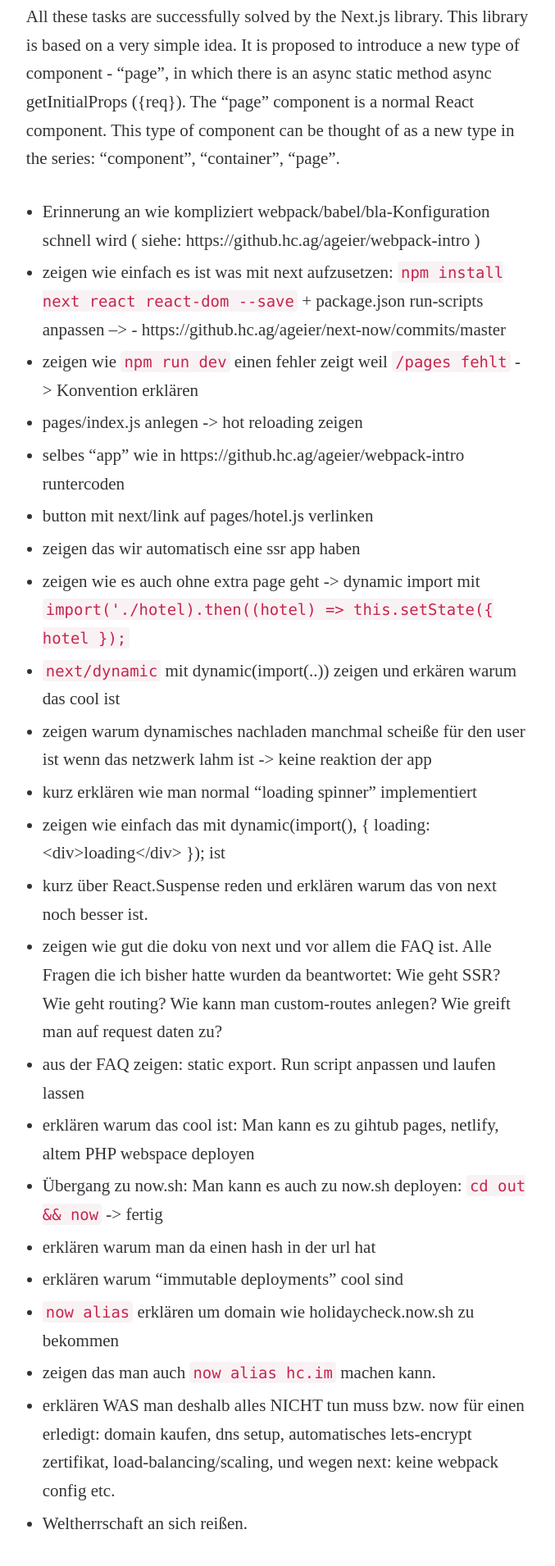
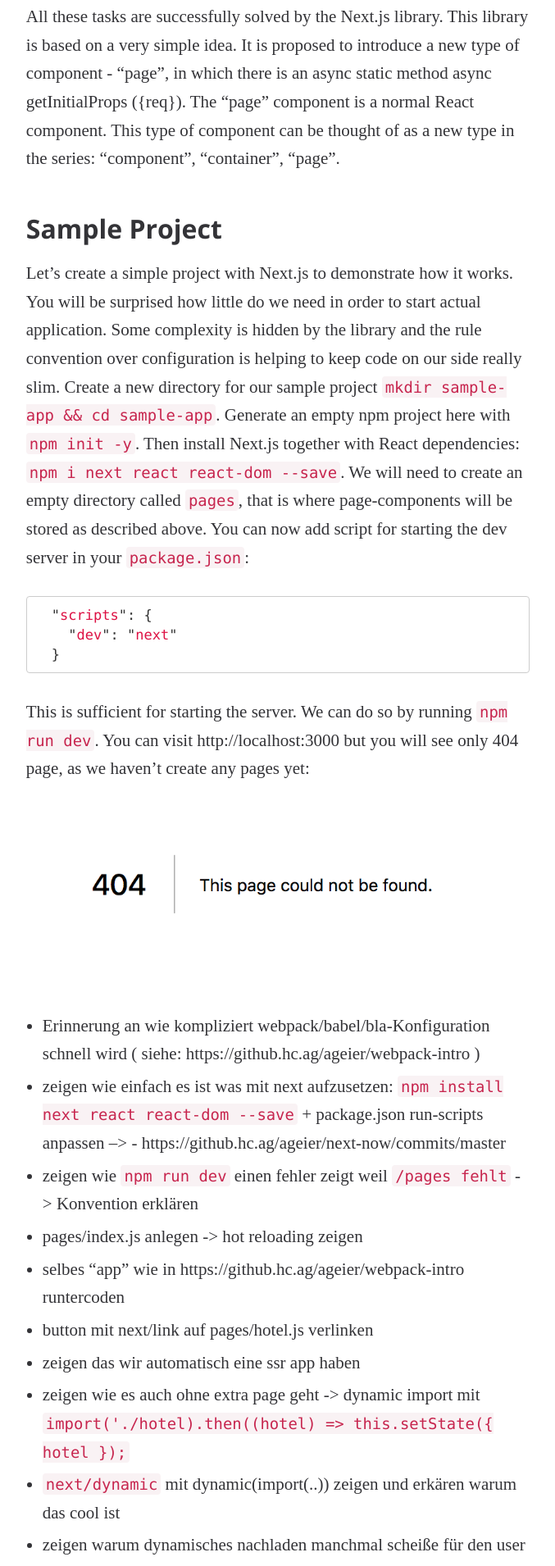
Before and after one commit to holidaycheck/tech-blog, a Jekyll site: the page built from _posts/2019-01-04-nextjs.md, in a window 1280 px wide. Shown: the part 1877-3787 px from the top of the page at 82% size, without its empty margins (301-978 px from the left). Built offline with Jekyll 4.4.1, drawn with Linux system fonts in a browser that asks for light colours; some web fonts are replaced.

Commit message:
Add Sample Project section

````diff
--- a/_posts/2019-01-04-nextjs.md
+++ b/_posts/2019-01-04-nextjs.md
@@ -3,7 +3,7 @@
 title: Create Universal Apps Using Next.js
 date: 2019-01-04 14:45:00 +0200
 categories: javascript
-author_names: [ "Andreas Geier", "Sergii Paryzhskyi"]
+author_names: ["Andreas Geier", "Sergii Paryzhskyi"]
 read_time : 10
 show_related_posts: false
 square_related:
@@ -33,6 +33,21 @@
 
 All these tasks are successfully solved by the Next.js library. This library is based on a very simple idea. It is proposed to introduce a new type of component - “page”, in which there is an async static method async getInitialProps ({req}). The “page” component is a normal React component. This type of component can be thought of as a new type in the series: “component”, “container”, “page”.
 
+## Sample Project
+
+Let's create a simple project with Next.js to demonstrate how it works. You will be surprised how little do we need in order to start actual application. Some complexity is hidden by the library and the rule convention over configuration is helping to keep code on our side really slim.
+Create a new directory for our sample project `mkdir sample-app && cd sample-app`. Generate an empty npm project here with `npm init -y`. Then install Next.js together with React dependencies: `npm i next react react-dom --save`. We will need to create an empty directory called `pages`, that is where page-components will be stored as described above. You can now add script for starting the dev server in your `package.json`:
+
+```js
+  "scripts": {
+    "dev": "next"
+  }
+```
+
+This is sufficient for starting the server. We can do so by running `npm run dev`. You can visit http://localhost:3000 but you will see only 404 page, as we haven't create any pages yet:
+
+ <img src="/img/posts/2018-11-25-nextjs/404.png" alt="404 Not Found" class="centered" />
+
 
 
 
````
